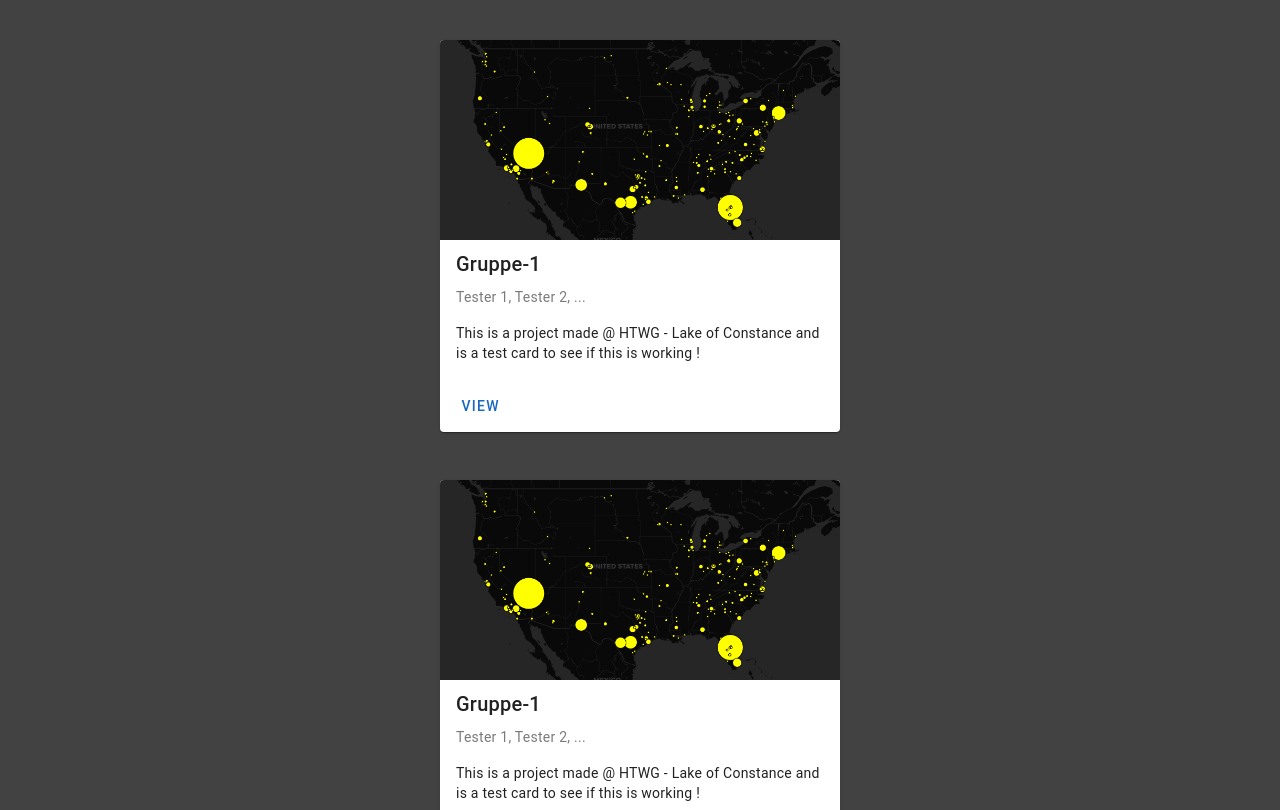
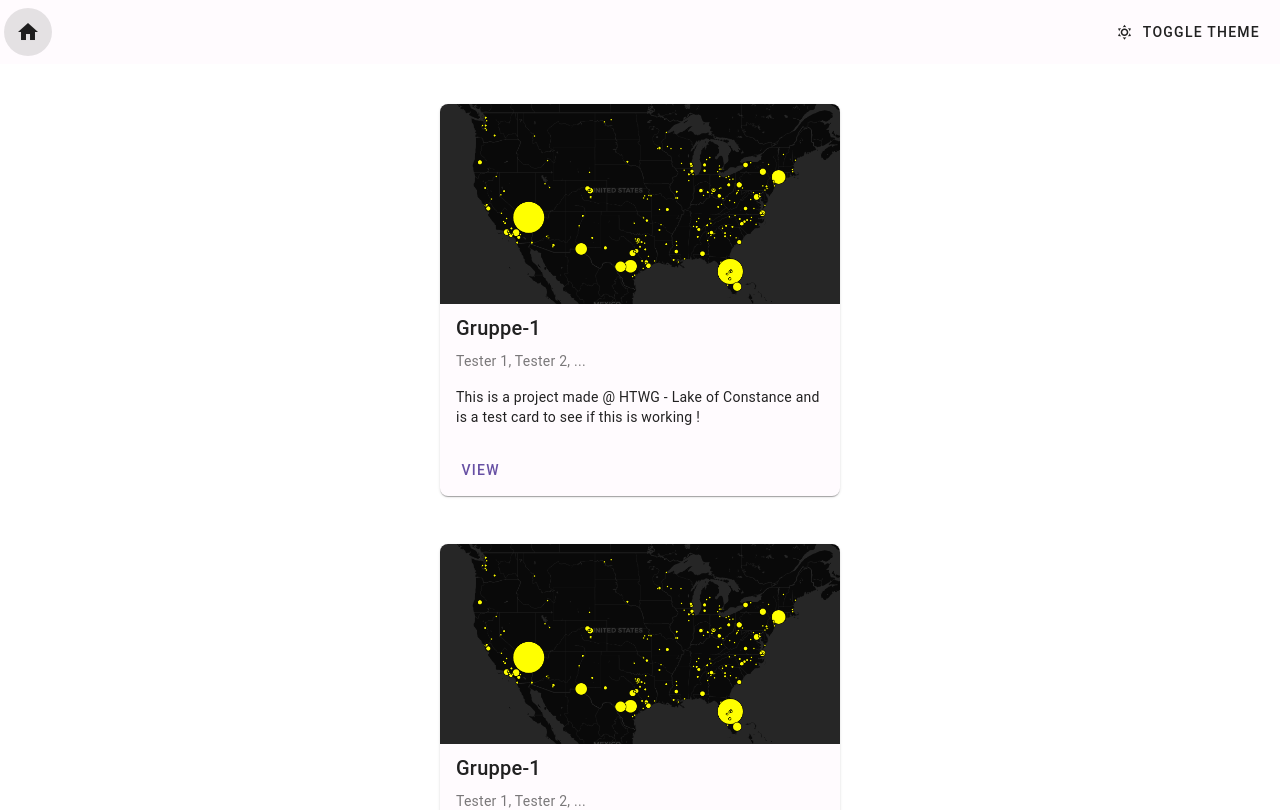
Before and after one commit to Ostabo/creative-coding-ws-22-23, a Vue app: page / in a window 1280 px wide. Shown: the top 810 px of the page. Built offline with nearby package versions, Linux system fonts and the light colour scheme.

Commit message:
navbar vuetify

```diff
--- a/index.html
+++ b/index.html
@@ -1,13 +1,16 @@
 <!DOCTYPE html>
 <html lang="en">
-  <head>
+<head>
     <meta charset="UTF-8">
     <link rel="icon" href="/favicon.ico">
     <meta name="viewport" content="width=device-width, initial-scale=1.0">
+
+    <link href="https://cdn.jsdelivr.net/npm/@mdi/font@7.1.96/css/materialdesignicons.min.css" rel="stylesheet">
+
     <title>Vite App</title>
-  </head>
-  <body>
-    <div id="app"></div>
-    <script type="module" src="/src/main.js"></script>
-  </body>
+</head>
+<body>
+<div id="app"></div>
+<script type="module" src="src/main.js"></script>
+</body>
 </html>
--- a/src/App.vue
+++ b/src/App.vue
@@ -1,9 +1,42 @@
-<script setup>
-import { RouterView } from "vue-router";
+<template>
+  <v-app>
+    <v-app-bar>
+      <v-btn :icon="'mdi-home'" to="/">
+      </v-btn>
+      <v-spacer></v-spacer>
+      <v-btn
+          :prepend-icon="theme.global.current.value.dark ? 'mdi-weather-night' : 'mdi-weather-sunny'"
+          @click="toggleTheme"
+      >Toggle Theme
+      </v-btn>
+    </v-app-bar>
+
+    <v-main>
+      <v-container class="d-flex justify-center align-center flex-column">
+        <RouterView/>
+      </v-container>
+    </v-main>
+  </v-app>
+</template>
+
+<script>
+import {RouterView} from "vue-router";
+import {useTheme} from "vuetify";
+
+export default {
+  name: "App",
+  components: {
+    RouterView
+  },
+  setup() {
+    const theme = useTheme()
+
+    return {
+      theme,
+      toggleTheme: () => theme.global.name.value = theme.global.current.value.dark ? 'light' : 'dark'
+    }
+  }
+}
 </script>
 
-<template>
-  <RouterView />
-</template>
-
 <style lang="scss" scoped></style>
--- a/src/main.js
+++ b/src/main.js
@@ -1,4 +1,4 @@
-import { createApp } from 'vue'
+import {createApp} from 'vue'
 import App from './App.vue'
 
 import './assets/main.css'
@@ -6,13 +6,26 @@ import router from "@/router/router";
 
 // Vuetify
 import "vuetify/styles";
-import { createVuetify } from "vuetify";
+import {createVuetify} from "vuetify";
 import * as components from "vuetify/components";
 import * as directives from "vuetify/directives";
+import {aliases, mdi} from "vuetify/iconsets/mdi";
+import {md3} from "vuetify/blueprints";
 
 const vuetify = createVuetify({
     components,
     directives,
+    blueprint: md3,
+    theme: {
+        defaultTheme: window.matchMedia("(prefers-color-scheme: dark)").matches ? "dark" : "light",
+    },
+    icons: {
+        defaultSet: 'mdi',
+        aliases,
+        sets: {
+            mdi,
+        }
+    },
 });
 
 const app = createApp(App);
--- a/src/views/MainView.vue
+++ b/src/views/MainView.vue
@@ -1,6 +1,4 @@
 <template>
-  <main>
-  <v-container class="d-flex justify-center align-center flex-column">
   <OverviewCard title="Gruppe-1"
                 subtitle="Tester 1, Tester 2, ..."
                 image="test.png"
@@ -57,16 +55,13 @@
                 route="group1"
   >
   </OverviewCard>
-  </v-container>
-  </main>
 </template>
-
 <script>
 import OverviewCard from "@/components/OverviewCard.vue";
 
 export default {
   name: "MainView",
-  components: {OverviewCard}
+  components: {OverviewCard},
 }
 </script>
 
```
Also changed, not shown: 1 other file (tests, documents, lock files or other folders). Lines whose indentation alone changed are shown as unchanged.
